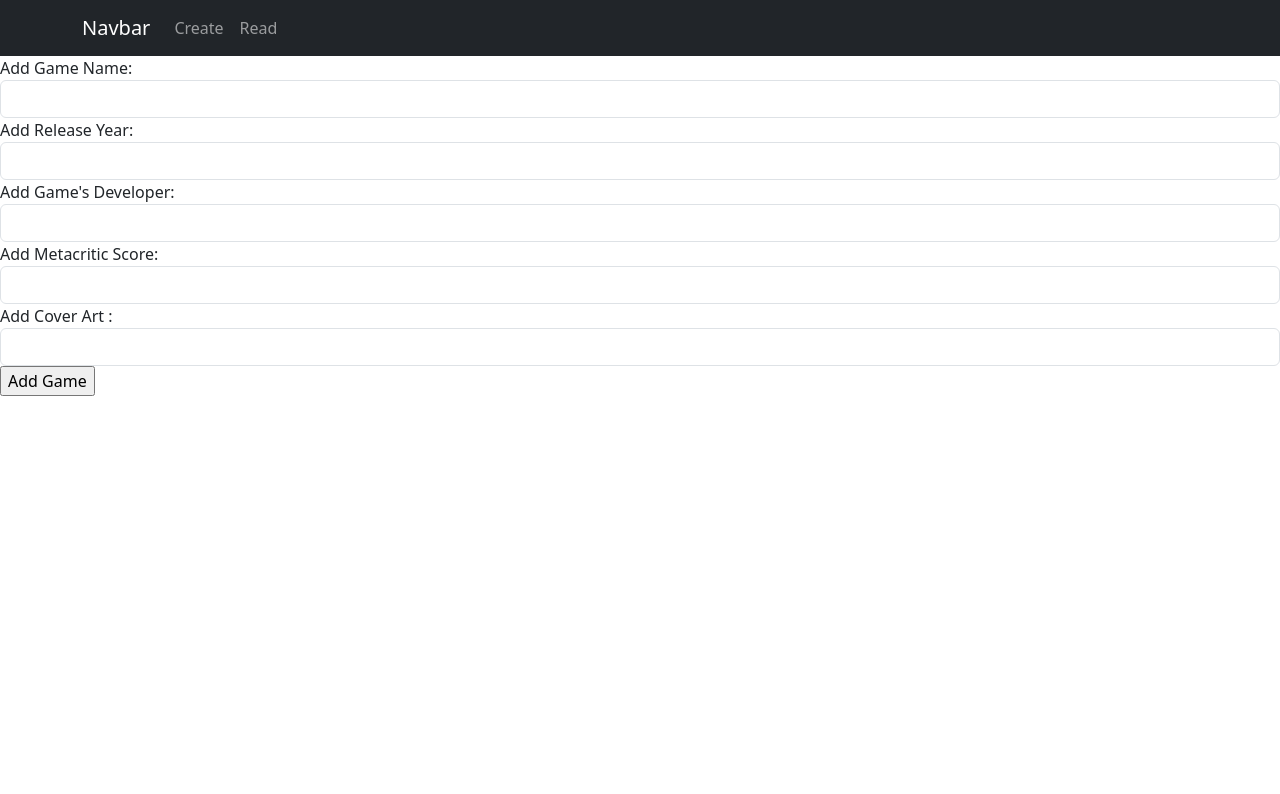
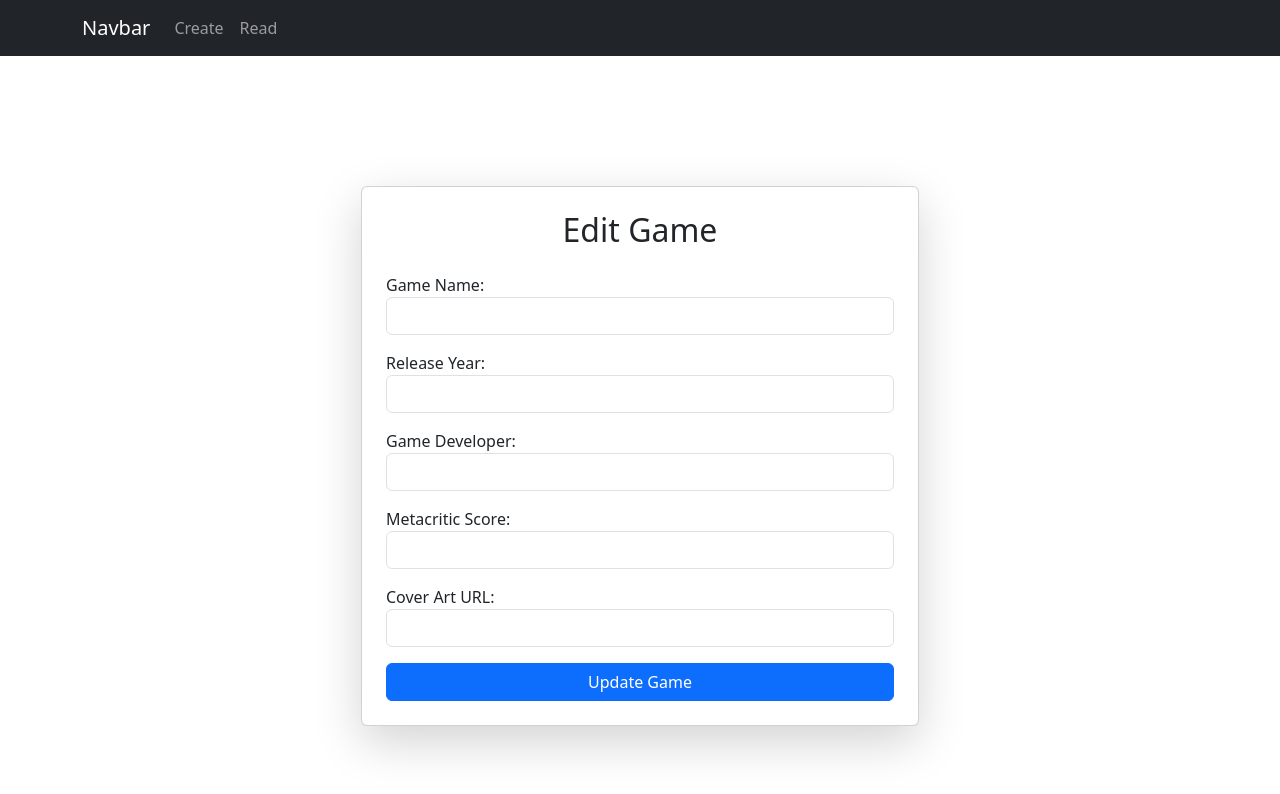
Before and after one commit to ShaneKennedy1/datarep_project, a React (Create React App) app: page /editgame/1 in a window 1280 px wide. Shown: the top 794 px of the page. Built offline with nearby package versions, Linux system fonts and the light colour scheme; no server answers.

Commit message:
Visual changes

```diff
--- a/src/App.js
+++ b/src/App.js
@@ -10,9 +10,11 @@ function App() {
     <Router>
       <NavigationBar></NavigationBar>
       <Routes>
+        {/* Default route pointing to Readgame */}
+        <Route path="/" element={<Readgame />} />
         <Route path="/readgame" element={<Readgame />} />
         <Route path="/creategame" element={<Creategame />} />
-        <Route path="/editgame/:id" element={<Editgame />}/>
+        <Route path="/editgame/:id" element={<Editgame />} />
       </Routes>
     </Router>
   );
--- a/src/components/creategame.js
+++ b/src/components/creategame.js
@@ -1,71 +1,90 @@
 import axios from "axios";
 import { useState } from "react";
+import "bootstrap/dist/css/bootstrap.min.css";
 
 const Creategame = () => {
-
-    const [name, setName] = useState('');
-    const [release, setRelease] = useState('');
-    const [developer, setDeveloper] = useState('');
-    const [score, setScore] = useState('');
-    const [cover, setCover] = useState('');
+  const [name, setName] = useState("");
+  const [release, setRelease] = useState("");
+  const [developer, setDeveloper] = useState("");
+  const [score, setScore] = useState("");
+  const [cover, setCover] = useState("");
 
   const handleSubmit = (e) => {
     e.preventDefault();
-        const game = {name,release,developer,score,cover};
+    const game = { name, release, developer, score, cover };
     console.log(game);
-        axios.post('http://localhost:4000/api/games',game)
-        .then((res)=>{console.log(res.data)})
+    axios
+      .post("http://localhost:4000/api/games", game)
+      .then((res) => {
+        console.log(res.data);
+      })
       .catch();
-    }
+  };
 
   return (
-        <div>
+    <div className="d-flex justify-content-center align-items-center vh-100">
+      <div className="card shadow p-4" style={{ width: "400px" }}>
+        <h2 className="text-center mb-4">Create a New Game</h2>
         <form onSubmit={handleSubmit}>
-                <div className="form-group">
-                    <label>Add Game Name: </label>
-                    <input type="text"
+          <div className="form-group mb-3">
+            <label>Add Game Name:</label>
+            <input
+              type="text"
               className="form-control"
               value={name}
-                        onChange={(e) => { setName(e.target.value) }}
+              onChange={(e) => setName(e.target.value)}
+              placeholder="Enter game name"
             />
           </div>
-                <div className="form-group">
-                    <label>Add Release Year: </label>
-                    <input type="text"
+          <div className="form-group mb-3">
+            <label>Add Release Year:</label>
+            <input
+              type="text"
               className="form-control"
               value={release}
-                        onChange={(e) => { setRelease(e.target.value) }}
+              onChange={(e) => setRelease(e.target.value)}
+              placeholder="Enter release year"
             />
           </div>
-                <div className="form-group">
-                    <label>Add Game's Developer: </label>
-                    <input type="text"
+          <div className="form-group mb-3">
+            <label>Add Game's Developer:</label>
+            <input
+              type="text"
               className="form-control"
               value={developer}
-                        onChange={(e) => { setDeveloper(e.target.value) }}
+              onChange={(e) => setDeveloper(e.target.value)}
+              placeholder="Enter developer name"
             />
           </div>
-                <div className="form-group">
-                    <label>Add Metacritic Score: </label>
-                    <input type="text"
+          <div className="form-group mb-3">
+            <label>Add Metacritic Score:</label>
+            <input
+              type="text"
               className="form-control"
               value={score}
-                        onChange={(e) => { setScore(e.target.value) }}
+              onChange={(e) => setScore(e.target.value)}
+              placeholder="Enter Metacritic score"
             />
           </div>
-                <div className="form-group">
-                    <label>Add Cover Art : </label>
-                    <input type="text"
+          <div className="form-group mb-3">
+            <label>Add Cover Art URL:</label>
+            <input
+              type="text"
               className="form-control"
               value={cover}
-                        onChange={(e) => { setCover(e.target.value) }}
+              onChange={(e) => setCover(e.target.value)}
+              placeholder="Enter cover art URL"
             />
           </div>
-                <div>
-                    <input type="submit" value="Add Game"></input>
+          <div className="text-center">
+            <button type="submit" className="btn btn-primary w-100">
+              Add Game
+            </button>
           </div>
         </form>
       </div>
+    </div>
   );
-}
+};
+
 export default Creategame;
--- a/src/components/editgame.js
+++ b/src/components/editgame.js
@@ -4,11 +4,8 @@ import { useState, useEffect } from 'react';
 import axios from 'axios';
 import { useNavigate } from "react-router-dom";
 
-
 export default function Edit(props) {
-
   let { id } = useParams();
-
 
   const [name, setName] = useState('');
   const [release, setRelease] = useState('');
@@ -16,95 +13,93 @@ export default function Edit(props) {
   const [score, setScore] = useState('');
   const [cover, setCover] = useState('');
 
-
   const navigate = useNavigate();
 
-
   useEffect(() => {
-
     axios.get('http://localhost:4000/api/game/' + id)
       .then((response) => {
-
         setName(response.data.name);
         setRelease(response.data.release);
         setCover(response.data.cover);
         setScore(response.data.score);
         setDeveloper(response.data.developer);
-
-
       })
       .catch((error) => {
         console.log(error);
       });
   }, [id]);
 
-
   const handleSubmit = (event) => {
-
-
     event.preventDefault();
-
-
     const newGame = { id, name, release, cover, score, developer };
-
 
     axios.put('http://localhost:4000/api/game/' + id, newGame)
       .then((res) => {
-
         console.log(res.data);
-
         navigate('/readgame');
       });
   }
 
-
   return (
-    <div>
+    <div className="container d-flex justify-content-center align-items-center" style={{ minHeight: '100vh' }}>
+      <div className="card p-4 shadow-lg w-50">
+        <h2 className="text-center mb-4">Edit Game</h2>
         <form onSubmit={handleSubmit}>
-            <div className="form-group">
-                <label>Add Game Name: </label>
-                <input type="text"
+          <div className="form-group mb-3">
+            <label htmlFor="name">Game Name:</label>
+            <input
+              type="text"
+              id="name"
               className="form-control"
               value={name}
-                    onChange={(e) => { setName(e.target.value) }}
+              onChange={(e) => setName(e.target.value)}
             />
           </div>
-            <div className="form-group">
-                <label>Add Release Year: </label>
-                <input type="text"
+          <div className="form-group mb-3">
+            <label htmlFor="release">Release Year:</label>
+            <input
+              type="text"
+              id="release"
               className="form-control"
               value={release}
-                    onChange={(e) => { setRelease(e.target.value) }}
+              onChange={(e) => setRelease(e.target.value)}
             />
           </div>
-            <div className="form-group">
-                <label>Add Game's Developer: </label>
-                <input type="text"
+          <div className="form-group mb-3">
+            <label htmlFor="developer">Game Developer:</label>
+            <input
+              type="text"
+              id="developer"
               className="form-control"
               value={developer}
-                    onChange={(e) => { setDeveloper(e.target.value) }}
+              onChange={(e) => setDeveloper(e.target.value)}
             />
           </div>
-            <div className="form-group">
-                <label>Add Metacritic Score: </label>
-                <input type="text"
+          <div className="form-group mb-3">
+            <label htmlFor="score">Metacritic Score:</label>
+            <input
+              type="text"
+              id="score"
               className="form-control"
               value={score}
-                    onChange={(e) => { setScore(e.target.value) }}
+              onChange={(e) => setScore(e.target.value)}
             />
           </div>
-            <div className="form-group">
-                <label>Add Cover Art : </label>
-                <input type="text"
+          <div className="form-group mb-3">
+            <label htmlFor="cover">Cover Art URL:</label>
+            <input
+              type="text"
+              id="cover"
               className="form-control"
               value={cover}
-                    onChange={(e) => { setCover(e.target.value) }}
+              onChange={(e) => setCover(e.target.value)}
             />
           </div>
-            <div>
-                <input type="submit" value="Add Game"></input>
+          <div className="text-center">
+            <button type="submit" className="btn btn-primary w-100">Update Game</button>
           </div>
         </form>
       </div>
+    </div>
   );
 }
--- a/src/components/gameitem.js
+++ b/src/components/gameitem.js
@@ -1,44 +1,65 @@
 import { useEffect } from "react";
-import Card from 'react-bootstrap/Card';
-import Button from 'react-bootstrap/Button';
+import Card from "react-bootstrap/Card";
+import Button from "react-bootstrap/Button";
 import { Link } from "react-router-dom";
 import axios from "axios";
 
 const GameItem = (props) => {
-
-
   const handleDelete = (e) => {
     e.preventDefault();
 
-    axios.delete('http://localhost:4000/api/game/' + props.mygame._id)
+    axios
+      .delete("http://localhost:4000/api/game/" + props.mygame._id)
       .then(() => {
-
         props.Reload();
       })
       .catch((error) => {
-
         console.error("Error deleting game:", error);
       });
   };
+
   useEffect(() => {
     console.log("Game Item:", props.mygame);
   }, [props.mygame]);
+
   return (
-    <div>
-      <Card>
-        <Card.Header>{props.mygame.name}</Card.Header>
+    <div className="col-md-4 mb-4">
+      <Card className="shadow-sm rounded">
+        <Card.Header className="bg-primary text-white text-center">
+          <h5>{props.mygame.name}</h5>
+        </Card.Header>
         <Card.Body>
-          <blockquote className="blockquote mb-0">
-            <img src={props.mygame.cover} alt={props.mygame.name} />
-            <footer><b>Release Date: </b> {props.mygame.release}</footer>
-            <footer><b>Developer: </b> {props.mygame.developer}</footer>
-            <footer><b>Metacritic Score: </b> {props.mygame.score}</footer>
+          <div className="text-center">
+            <img
+              src={props.mygame.cover}
+              alt={props.mygame.name}
+              className="img-fluid rounded mb-3"
+              style={{ maxWidth: "100%", maxHeight: "200px", objectFit: "cover" }}
+            />
+          </div>
+          <blockquote className="blockquote text-center">
+            <footer className="blockquote-footer">
+              <b>Release Date:</b> {props.mygame.release}
+            </footer>
+            <footer className="blockquote-footer">
+              <b>Developer:</b> {props.mygame.developer}
+            </footer>
+            <footer className="blockquote-footer">
+              <b>Metacritic Score:</b> {props.mygame.score}
+            </footer>
           </blockquote>
         </Card.Body>
-        <Link className="btn btn-primary" to={"/editgame/" + props.mygame._id}>Update</Link>
-        <Button className="btn btn-danger" onClick={handleDelete}>Delete</Button>
+        <Card.Footer className="d-flex justify-content-between">
+          <Link className="btn btn-warning btn-sm" to={"/editgame/" + props.mygame._id}>
+            Update
+          </Link>
+          <Button className="btn btn-danger btn-sm" onClick={handleDelete}>
+            Delete
+          </Button>
+        </Card.Footer>
       </Card>
     </div>
   );
-}
+};
+
 export default GameItem;
--- a/src/components/readgame.js
+++ b/src/components/readgame.js
@@ -1,8 +1,7 @@
 import axios from "axios";
 import { useState, useEffect } from "react";
+import Games from "./games";
 
-
-import Games from "./games";
 function Readgame() {
 
     const [data, setData] = useState([]);
@@ -26,7 +25,7 @@ function Readgame() {
 
     return (
         <div>
-            <h2>Game List</h2>
+            <h2>Game Database</h2>
             <Games myGames={data} ReloadData={Reload} />
         </div>
     );
```
Also changed, not shown: 1 other file (tests, documents, lock files or other folders). Lines whose indentation alone changed are shown as unchanged.
